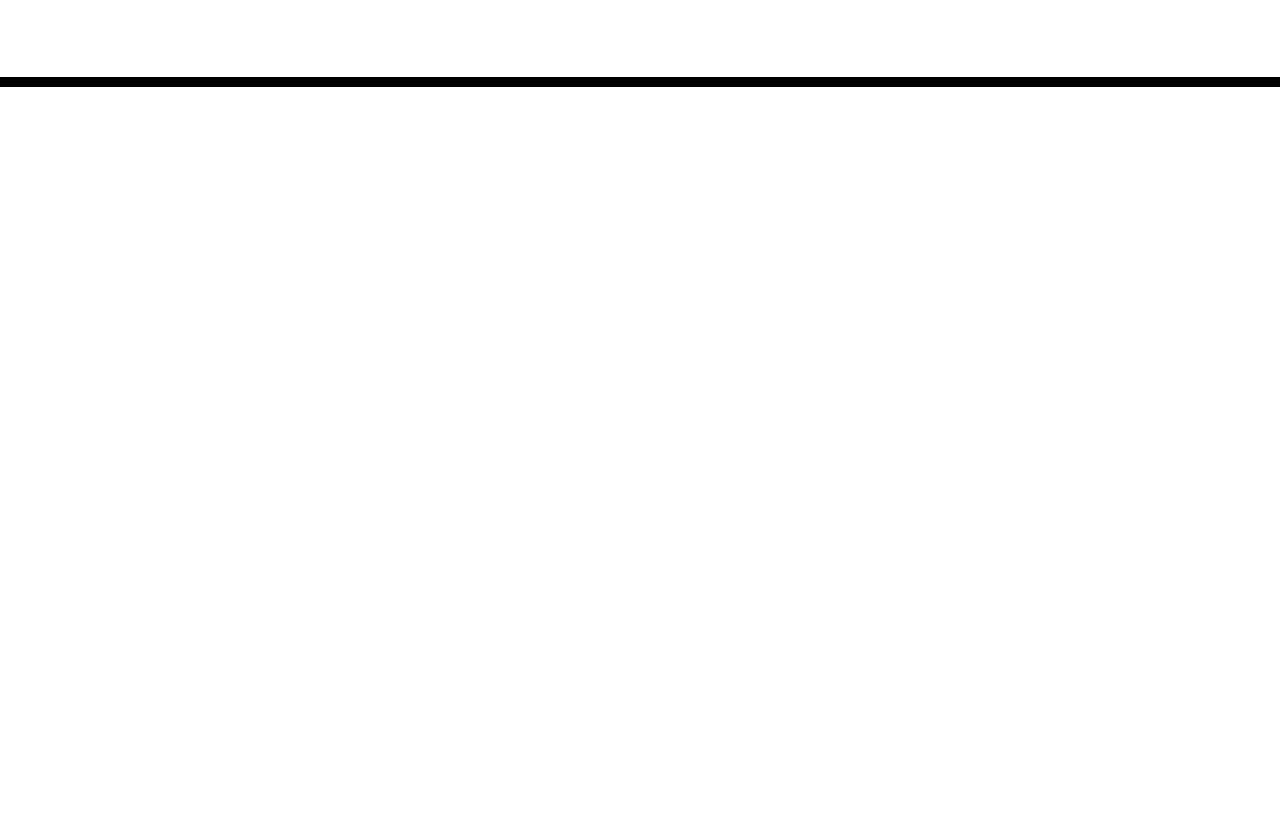
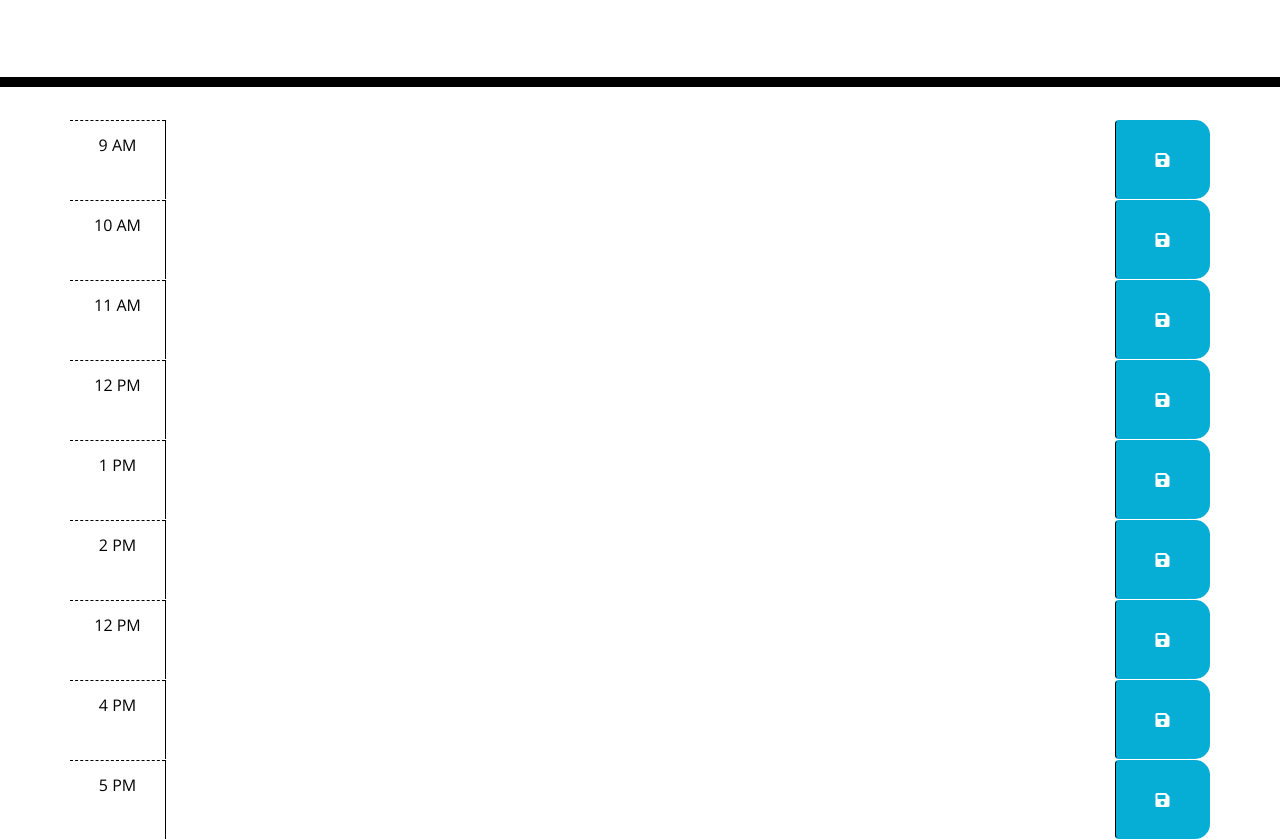
Before and after one commit to marionsy/work-day-scheduler, a plain HTML site: page index.html in a window 1280 px wide. Shown: the part 181-1020 px from the top of the page. Before the commit the page ends 800 px from the top, so only its background shows below. Drawn offline with nearby package versions, Linux system fonts and the light colour scheme; files that its build step writes are made by us from their sources.

Commit message:
added timeblocks to html

```diff
--- a/index.html
+++ b/index.html
@@ -18,21 +18,84 @@
       href="https://fonts.googleapis.com/css?family=Open+Sans&display=swap"
       rel="stylesheet"
     />
-    <link rel="stylesheet" href="style.css" />
+    <link rel="stylesheet" href="./assets/style.css" />
+
     <title>Work Day Scheduler</title>
+
   </head>
 
   <body>
+
     <header class="jumbotron">
-      <h1 class="display-3">Work Day Scheduler</h1>
-      <p class="lead">A simple calendar app for scheduling your work day</p>
-      <p id="currentDay" class="lead"></p>
+      <h1 class="display-3 text-center">Work Day Scheduler</h1>
+      <p class="lead text-center">A simple calendar app for scheduling your work day</p>
+      <p id="currentDay" class="lead text-center"></p>
     </header>
+
+      <!-- Timeblocks go here -->
     <div class="container">
-      <!-- Timeblocks go here -->
+
+      <div class="row time-block" id="9AM">
+        <div class="col-1 hour pt-3">9 AM</div>
+        <textarea class="col-10 description"></textarea>
+        <button class="col-1 btn saveBtn"><i class="fas fa-save"></i></button>
+      </div>
+
+      <div class="row time-block" id="10AM">
+        <div class="col-1 hour pt-3">10 AM</div>
+        <textarea class="col-10 description"></textarea>
+        <button class="col-1 btn saveBtn"><i class="fas fa-save"></i></button>
+      </div>
+
+      <div class="row time-block" id="11AM">
+        <div class="col-1 hour pt-3">11 AM</div>
+        <textarea class="col-10 description"></textarea>
+        <button class="col-1 btn saveBtn"><i class="fas fa-save"></i></button>
+      </div>
+
+      <div class="row time-block" id="12PM">
+        <div class="col-1 hour pt-3">12 PM</div>
+        <textarea class="col-10 description"></textarea>
+        <button class="col-1 btn saveBtn"><i class="fas fa-save"></i></button>
+      </div>
+
+      <div class="row time-block" id="1PM">
+        <div class="col-1 hour pt-3">1 PM</div>
+        <textarea class="col-10 description"></textarea>
+        <button class="col-1 btn saveBtn"><i class="fas fa-save"></i></button>
+      </div>
+
+      <div class="row time-block" id="2PM">
+        <div class="col-1 hour pt-3">2 PM</div>
+        <textarea class="col-10 description"></textarea>
+        <button class="col-1 btn saveBtn"><i class="fas fa-save"></i></button>
+      </div>
+
+      <div class="row time-block" id="3PM">
+        <div class="col-1 hour pt-3">12 PM</div>
+        <textarea class="col-10 description"></textarea>
+        <button class="col-1 btn saveBtn"><i class="fas fa-save"></i></button>
+      </div>
+
+      <div class="row time-block" id="4PM">
+        <div class="col-1 hour pt-3">4 PM</div>
+        <textarea class="col-10 description"></textarea>
+        <button class="col-1 btn saveBtn"><i class="fas fa-save"></i></button>
+      </div>
+
+      <div class="row time-block" id="5PM">
+        <div class="col-1 hour pt-3">5 PM</div>
+        <textarea class="col-10 description"></textarea>
+        <button class="col-1 btn saveBtn"><i class="fas fa-save"></i></button>
+      </div>
+
+
     </div>
 
     <script src="https://cdnjs.cloudflare.com/ajax/libs/jquery/3.2.1/jquery.min.js"></script>
     <script src="https://cdnjs.cloudflare.com/ajax/libs/moment.js/2.24.0/moment.min.js"></script>
+    <script src="./assets/script.js"></script>
+
   </body>
+
 </html>
```
Also changed, not shown: 1 other file.
